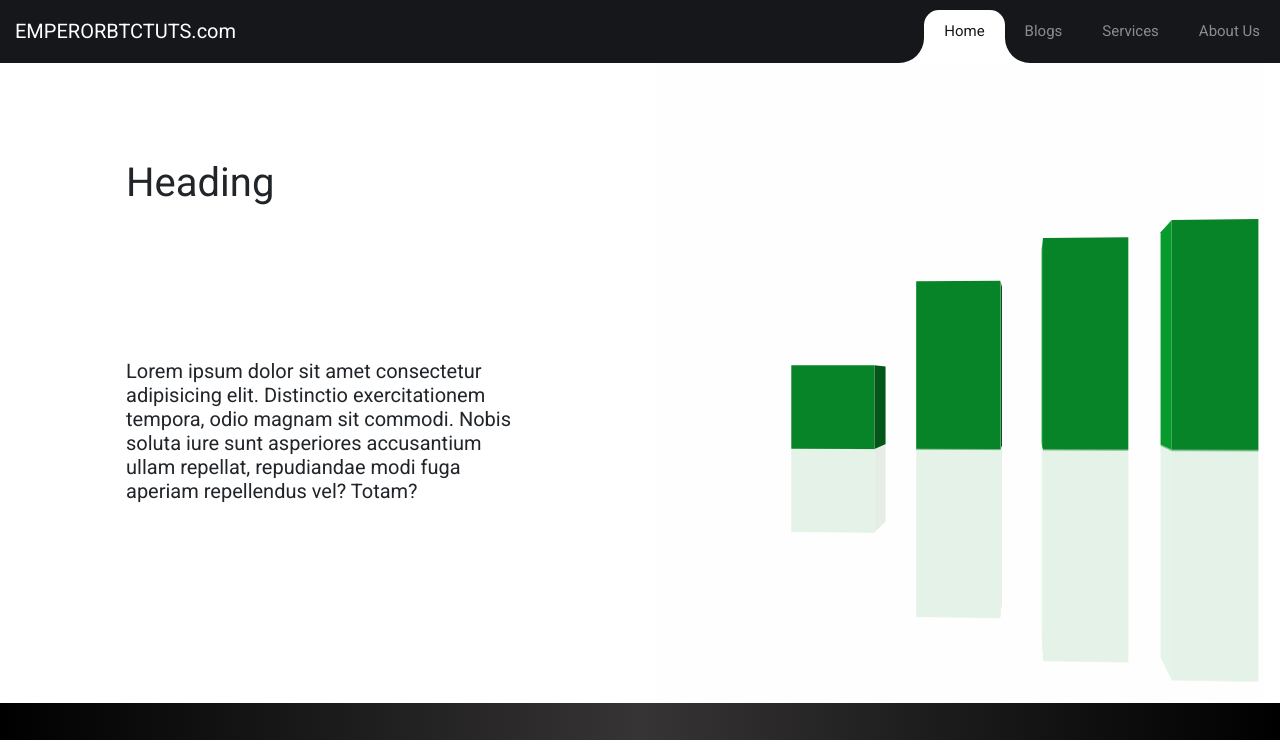
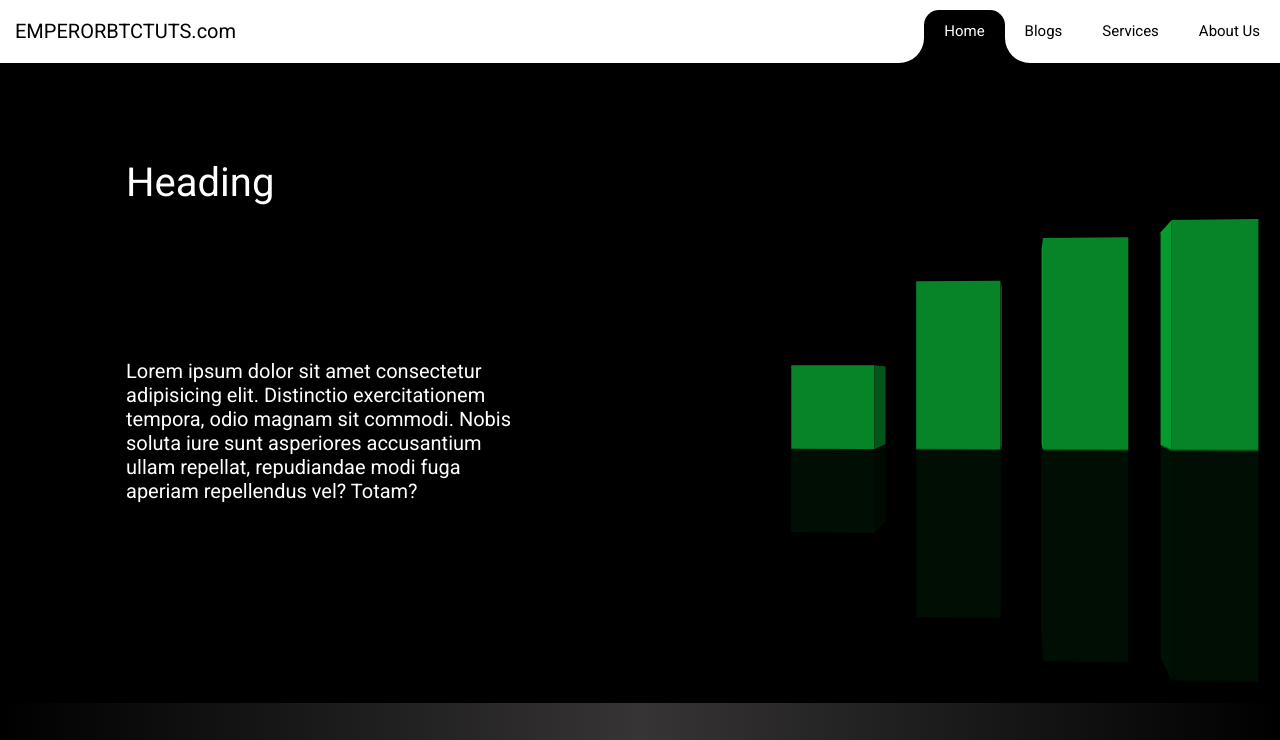
Before and after one commit to Sujalsj7/Blog-Project, a plain HTML site: page home.html in a window 1280 px wide. Shown: the top 740 px of the page. Drawn offline with nearby package versions, Linux system fonts and the light colour scheme; grey boxes are pictures that could not be loaded.

Commit message:
nav updated

```diff
--- a/home.css
+++ b/home.css
@@ -1,55 +1,53 @@
-@import url("https://fonts.googleapis.com/css?family=Roboto");
+@import url('https://fonts.googleapis.com/css?family=Roboto');
 
-body {
-  font-family: "Roboto", sans-serif;
-  /* width: 100%; */
+body{
+	font-family: 'Roboto', sans-serif;
 }
 * {
 	margin: 0;
 	padding: 0;
-  box-sizing: border-box;
 }
 i {
 	margin-right: 10px;
 }
-
 /*----------bootstrap-navbar-css------------*/
-
-.navbar-logo {
+.navbar-logo{
 	padding: 15px;
-  color: #fff;
+	color: black;
 }
-.navbar-mainbg {
-  background-color: #16171b;
+.navbar-mainbg{
+	background-color: white;
 	padding: 0px;
 }
-#navbarSupportedContent {
+#navbarSupportedContent{
 	overflow: hidden;
 	position: relative;
 }
-#navbarSupportedContent ul {
+#navbarSupportedContent ul{
 	padding: 0px;
 	margin: 0px;
 }
-#navbarSupportedContent ul li a i {
+#navbarSupportedContent ul li a i{
 	margin-right: 10px;
+  color:black;
 }
 #navbarSupportedContent li {
 	list-style-type: none;
 	float: left;
+  color:gray;
 }
-#navbarSupportedContent ul li a {
-  color: rgba(255, 255, 255, 0.5);
+#navbarSupportedContent ul li a{
+	  color: black;
     text-decoration: none;
     font-size: 15px;
     display: block;
     padding: 20px 20px;
-  transition-duration: 0.6s;
+    transition-duration:0.6s;
 	transition-timing-function: cubic-bezier(0.68, -0.55, 0.265, 1.55);
     position: relative;
 }
-#navbarSupportedContent > ul > li.active > a {
-  color: #16171b;
+#navbarSupportedContent>ul>li.active>a{
+	color: white;
 	background-color: transparent;
 	transition: all 0.7s;
 }
@@ -66,55 +64,57 @@ i {
 	font-weight: 900;
 	transition: 0.5s;
 }
-#navbarSupportedContent .active > a:not(:only-child):after {
+#navbarSupportedContent .active>a:not(:only-child):after {
 	transform: rotate(90deg);
 }
-.hori-selector {
-  display: inline-block;
-  position: absolute;
+.hori-selector{
+	display:inline-block;
+	position:absolute;
 	height: 100%;
 	top: 0px;
 	left: 0px;
-  transition-duration: 0.6s;
+	transition-duration:0.6s;
 	transition-timing-function: cubic-bezier(0.68, -0.55, 0.265, 1.55);
-  background-color: #fff;
+	background-color: black;
 	border-top-left-radius: 15px;
 	border-top-right-radius: 15px;
 	margin-top: 10px;
 }
 .hori-selector .right,
-.hori-selector .left {
+.hori-selector .left{
 	position: absolute;
 	width: 25px;
 	height: 25px;
-  background-color: #fff;
+	background-color: black;
 	bottom: 10px;
 }
-.hori-selector .right {
+.hori-selector .right{
 	right: -25px;
+/*   color:white; */
 }
-.hori-selector .left {
+.hori-selector .left{
 	left: -25px;
 }
 .hori-selector .right:before,
-.hori-selector .left:before {
-  content: "";
+.hori-selector .left:before{
+	content: '';
     position: absolute;
     width: 50px;
     height: 50px;
     border-radius: 50%;
-  background-color: #16171b;
+    background-color: white;
 }
-.hori-selector .right:before {
+.hori-selector .right:before{
 	bottom: 0;
     right: -25px;
 }
-.hori-selector .left:before {
+.hori-selector .left:before{
 	bottom: 0;
     left: -25px;
 }
 
-@media (min-width: 992px) {
+
+@media(min-width: 992px){
 	.navbar-expand-custom {
 	    -ms-flex-flow: row nowrap;
 	    flex-flow: row nowrap;
@@ -129,18 +129,19 @@ i {
 	    display: none;
 	}
 	.navbar-expand-custom .navbar-collapse {
-    display: -ms-flexbox !important;
-    display: flex !important;
+	    display: -ms-flexbox!important;
+	    display: flex!important;
 	    -ms-flex-preferred-size: auto;
 	    flex-basis: auto;
 	}
 }
 
-@media (max-width: 991px) {
-  #navbarSupportedContent ul li a {
+
+@media (max-width: 991px){
+	#navbarSupportedContent ul li a{
 		padding: 12px 30px;
 	}
-  .hori-selector {
+	.hori-selector{
 		margin-top: 0px;
 		margin-left: 10px;
 		border-radius: 0;
@@ -148,31 +149,30 @@ i {
 		border-bottom-left-radius: 25px;
 	}
 	.hori-selector .left,
-  .hori-selector .right {
+	.hori-selector .right{
 		right: 10px;
 	}
-  .hori-selector .left {
+	.hori-selector .left{
 		top: -25px;
 		left: auto;
 	}
-  .hori-selector .right {
+	.hori-selector .right{
 		bottom: -25px;
 	}
-  .hori-selector .left:before {
+	.hori-selector .left:before{
 		left: -25px;
 		top: -25px;
 	}
-  .hori-selector .right:before {
+	.hori-selector .right:before{
 		bottom: -25px;
 		left: -25px;
 	}
 }
-
 /* ------Section1 HOME--------- */
 
 .d-flex {
   height: 80vh;
-  background-color: #ffffff;
+  background-color: black;
 }
 
 /* #homeLeft {
@@ -188,7 +188,7 @@ i {
   height: 80vh;
   perspective: 65em;
   /* perspective-origin: 50% calc(50%-25em); */
-  background: #fffefe;
+  background: black;
   /* background: linear-gradient(90deg, rgb(54, 52, 52), rgb(0, 0, 0)); */
 }
 
@@ -490,6 +490,11 @@ i {
   }
 }
 
+/* -----------ABOUT---------- */
+/* #about{
+  background: black;
+} */
+
 /* ***********************************************************FOOTER    */
 #main-footer {
   background: linear-gradient(
--- a/home.html
+++ b/home.html
@@ -19,11 +19,11 @@
 
   <nav class="navbar navbar-expand-custom navbar-mainbg">
     <a class="navbar-brand navbar-logo" href="index.html">EMPERORBTCTUTS.com</a>
-    <button class="navbar-toggler" type="button" aria-controls="navbarSupportedContent" aria-expanded="false"
+    <!-- <button class="navbar-toggler" type="button" aria-controls="navbarSupportedContent" aria-expanded="false"
       aria-label="Toggle navigation">
-      <i class="fa fa-bars text-white" aria-hidden="true"></i>
+      <i class="fa fa-bars text-dark" aria-hidden="true"></i>
 
-    </button>
+    </button> -->
     <div class="collapse navbar-collapse" id="navbarSupportedContent">
       <ul class="navbar-nav ml-auto">
         <div class="hori-selector">
@@ -42,13 +42,7 @@
         <li class="nav-item">
           <a class="nav-link" href="javascript:void(0);">About Us</a>
         </li>
-        <!--
-        <li class="nav-item">
-          <a class="nav-link" href="javascript:void(0);">Charts</a>
-        </li>
-        <li class="nav-item">
-          <a class="nav-link" href="javascript:void(0);">Documents</a>
-        </li> -->
+
       </ul>
     </div>
   </nav>
@@ -61,12 +55,12 @@
     <div class="col" id="homeLeft">
       <div class="container">
         <div class=" p-5 m-5 row ">
-          <p class="h1 text-center">Heading</p>
+          <p class="h1 text-center text-white">Heading</p>
 
         </div>
 
         <div class=" p-5 m-5 row align-items-center ">
-          <p class="h5">Lorem ipsum dolor sit amet consectetur adipisicing
+          <p class="h5 text-white">Lorem ipsum dolor sit amet consectetur adipisicing
             elit.
             Distinctio exercitationem tempora, odio magnam sit commodi. Nobis soluta iure sunt asperiores accusantium
             ullam repellat, repudiandae modi fuga aperiam repellendus vel? Totam?
```
Lines whose indentation alone changed are shown as unchanged.
